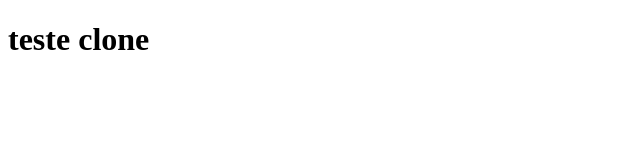
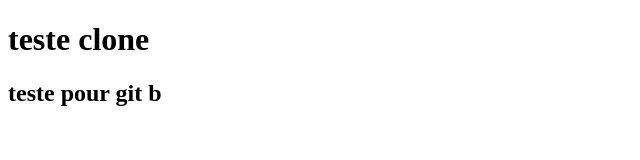
Before and after one commit to Elcarbm/teste-clone, a plain HTML site: page index.html in a window 1280 px wide. Shown: the whole page, without its empty margins (0-640 px from the left). Drawn offline with Linux system fonts and the light colour scheme.

Commit message:
ajout titre pour b

```diff
--- a/index.html
+++ b/index.html
@@ -7,5 +7,6 @@
 </head>
 <body>
     <h1>teste clone</h1>
+    <h2>teste pour git b</h2>
 </body>
 </html>
```
